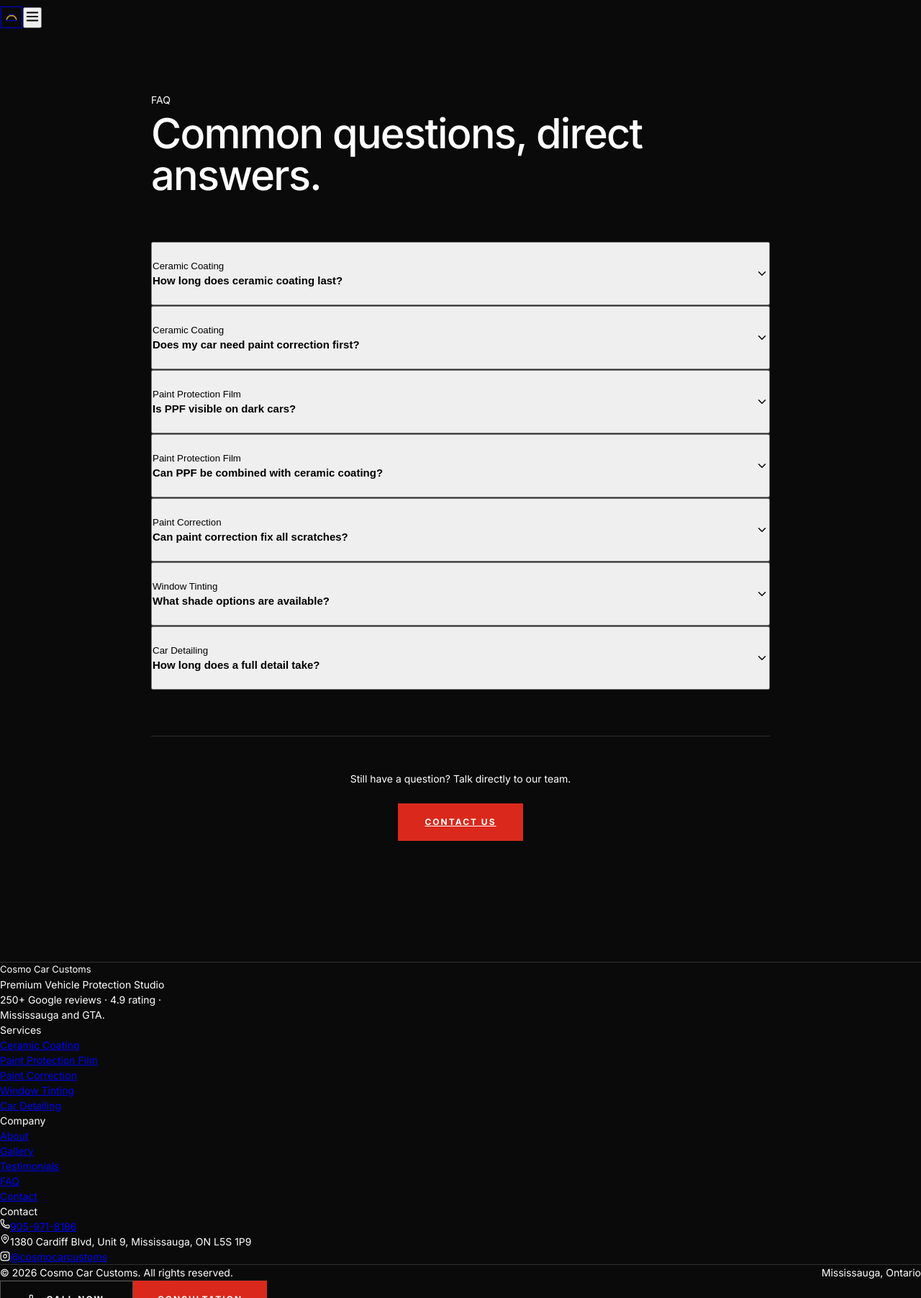
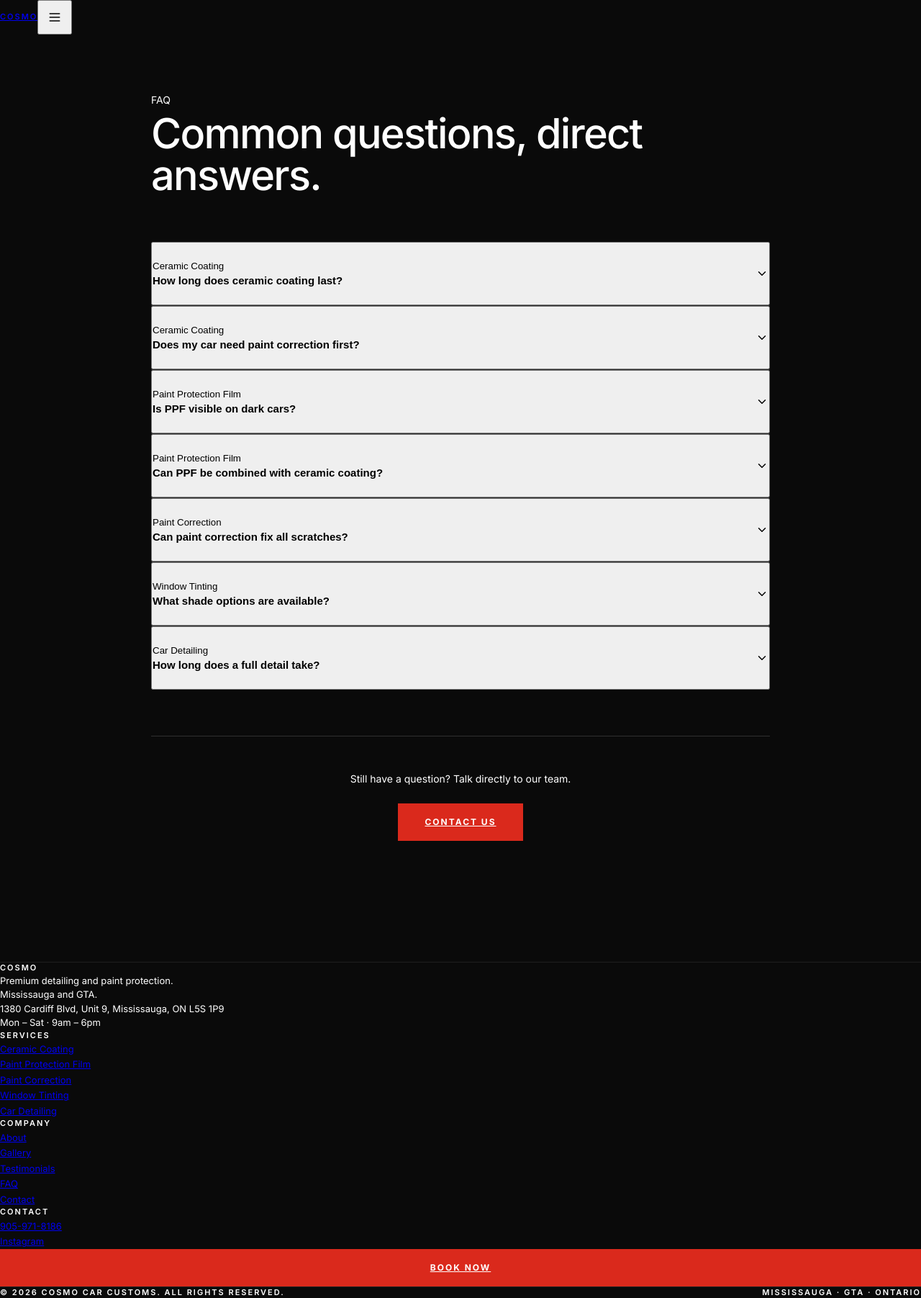
Before and after one commit to aakiflok/cosmo-car-customs, a Next.js app: page /faq in a window 1280 px wide. Shown: the whole page at 72% size. Before the commit the page ends 1778 px from the top, so only its background shows below. Built offline with nearby package versions, Linux system fonts and the light colour scheme.

Commit message:
design: Preloader, Nav, StickyCTA, Footer, layout, hooks — commit 2/4

```diff
--- a/app/layout.tsx
+++ b/app/layout.tsx
@@ -5,6 +5,7 @@ import Nav from '@/components/layout/Nav';
 import Footer from '@/components/layout/Footer';
 import StickyCTA from '@/components/layout/StickyCTA';
 import PageTransition from '@/components/layout/PageTransition';
+import Preloader from '@/components/layout/Preloader';
 import { localBusinessSchema } from '@/lib/schema';
 
 const inter = Inter({
@@ -17,11 +18,10 @@ const inter = Inter({
 export const metadata: Metadata = {
   metadataBase: new URL('https://cosmocarcustoms.com'),
   title: {
-    default: 'Cosmo Car Customs | Premium Detailing & Paint Protection — Mississauga, GTA',
+    default: 'Cosmo Car Customs | Premium Detailing & Paint Protection — Mississauga',
     template: '%s | Cosmo Car Customs',
   },
-  description: 'Ceramic coating, paint protection film, paint correction, window tinting, and premium detailing in Mississauga and the GTA. 4.9-star rated, 250+ reviews.',
-  keywords: ['ceramic coating Mississauga','paint correction GTA','PPF Mississauga','window tinting Mississauga','car detailing GTA','auto detailing Mississauga'],
+  description: 'Ceramic coating, PPF, paint correction, window tinting, and premium detailing in Mississauga and the GTA. 4.9-star rated.',
   openGraph: {
     title: 'Cosmo Car Customs',
     description: 'Premium vehicle detailing and paint protection in Mississauga.',
@@ -38,17 +38,14 @@ export default function RootLayout({ children }: { children: React.ReactNode })
   return (
     <html lang="en" className={inter.variable}>
       <head>
-        <link rel="preconnect" href="https://fonts.googleapis.com" />
-        <link rel="preconnect" href="https://fonts.gstatic.com" crossOrigin="anonymous" />
-        <script
-          type="application/ld+json"
-          dangerouslySetInnerHTML={{ __html: JSON.stringify(schema) }}
-        />
+        <script type="application/ld+json" dangerouslySetInnerHTML={{ __html: JSON.stringify(schema) }} />
       </head>
       <body className={`${inter.className} antialiased`}>
-        <a href="#main-content" className="sr-only focus:not-sr-only focus:absolute focus:left-4 focus:top-4 focus:z-[100] focus:bg-white focus:px-4 focus:py-2 focus:text-black">
+        <a href="#main-content"
+          className="sr-only focus:not-sr-only focus:absolute focus:left-4 focus:top-4 focus:z-[100] focus:bg-white focus:px-4 focus:py-2 focus:text-black">
           Skip to content
         </a>
+        <Preloader />
         <Nav />
         <main id="main-content" className="pb-safe">
           <PageTransition>{children}</PageTransition>
--- a/components/layout/Footer.tsx
+++ b/components/layout/Footer.tsx
@@ -1,44 +1,66 @@
 import Link from 'next/link';
-import { Phone, MapPin, Instagram } from 'lucide-react';
 import { BUSINESS, SERVICES } from '@/lib/data';
 
 export default function Footer() {
   return (
-    <footer className="border-t border-[#303030] bg-canvas px-4 py-16 md:px-8">
-      <div className="mx-auto grid max-w-[1280px] gap-10 md:grid-cols-2 lg:grid-cols-5">
-        <div className="lg:col-span-2">
-          <div className="label-cta mb-3 text-[13px] text-white">{BUSINESS.name}</div>
-          <div className="label-badge mb-5 text-white/45">{BUSINESS.tagline}</div>
-          <p className="max-w-[300px] text-sm leading-6 text-white/55">{BUSINESS.reviewCount} Google reviews · {BUSINESS.googleRating} rating · Mississauga and GTA.</p>
+    <footer className="border-t border-[#1f1f1f] bg-[#0a0a0a]" role="contentinfo">
+      <div className="mx-auto max-w-[1440px] px-5 py-16 md:px-10">
+        <div className="grid gap-12 md:grid-cols-3 lg:grid-cols-[2fr_1fr_1fr_1fr]">
+          {/* Brand */}
+          <div>
+            <div className="mb-4 flex items-center gap-3">
+              <span className="block h-[2px] w-8 bg-rossa" />
+              <span className="label-uc text-[13px] tracking-[3px] text-white">Cosmo</span>
             </div>
+            <p className="max-w-[260px] text-[13px] leading-6 text-white/40">
+              Premium detailing and paint protection. Mississauga and GTA.
+            </p>
+            <div className="mt-6 text-[13px] text-white/30">
+              <div>{BUSINESS.address}</div>
+              <div className="mt-1">Mon &ndash; Sat &middot; 9am &ndash; 6pm</div>
+            </div>
+          </div>
+          {/* Services */}
           <div>
-          <div className="label-badge mb-5 text-white/40">Services</div>
+            <div className="label-uc mb-5 text-[9px] text-white/25">Services</div>
             <ul className="space-y-3">
               {SERVICES.map(s => (
-              <li key={s.slug}><Link href={`/services/${s.slug}`} className="text-sm text-white/60 hover:text-white transition-colors">{s.name}</Link></li>
+                <li key={s.slug}>
+                  <Link href={`/services/${s.slug}`}
+                    className="text-[13px] text-white/45 transition-colors hover:text-white">
+                    {s.name}
+                  </Link>
+                </li>
               ))}
             </ul>
           </div>
+          {/* Company */}
           <div>
-          <div className="label-badge mb-5 text-white/40">Company</div>
-          <ul className="space-y-3 text-sm">
-            {[['About','about'],['Gallery','gallery'],['Testimonials','testimonials'],['FAQ','faq'],['Contact','contact']].map(([l,h]) => (
-              <li key={h}><Link href={`/${h}`} className="text-white/60 hover:text-white transition-colors">{l}</Link></li>
+            <div className="label-uc mb-5 text-[9px] text-white/25">Company</div>
+            <ul className="space-y-3">
+              {[['About','/about'],['Gallery','/gallery'],['Testimonials','/testimonials'],['FAQ','/faq'],['Contact','/contact']].map(([l,h])=>(
+                <li key={h}>
+                  <Link href={h} className="text-[13px] text-white/45 transition-colors hover:text-white">{l}</Link>
+                </li>
               ))}
             </ul>
           </div>
+          {/* Contact */}
           <div>
-          <div className="label-badge mb-5 text-white/40">Contact</div>
-          <ul className="space-y-4">
-            <li className="flex items-start gap-2 text-sm text-white/60"><Phone size={14} className="mt-0.5 shrink-0" /><a href={`tel:${BUSINESS.phone}`} className="hover:text-white">{BUSINESS.phone}</a></li>
-            <li className="flex items-start gap-2 text-sm text-white/60"><MapPin size={14} className="mt-0.5 shrink-0" /><span>{BUSINESS.address}</span></li>
-            <li className="flex items-center gap-2 text-sm text-white/60"><Instagram size={14} /><a href={BUSINESS.instagram} target="_blank" rel="noopener noreferrer" className="hover:text-white">@cosmocarcustoms</a></li>
+            <div className="label-uc mb-5 text-[9px] text-white/25">Contact</div>
+            <ul className="space-y-3">
+              <li><a href={`tel:${BUSINESS.phone.replace(/-/g,'')}`} className="text-[13px] text-white/45 hover:text-white">{BUSINESS.phone}</a></li>
+              <li><a href={BUSINESS.instagram} target="_blank" rel="noopener noreferrer" className="text-[13px] text-white/45 hover:text-white">Instagram</a></li>
             </ul>
+            <Link href="/consultation" className="btn-primary mt-8 w-full justify-center">
+              <span>Book Now</span>
+            </Link>
           </div>
         </div>
-      <div className="mx-auto mt-12 flex max-w-[1280px] items-center justify-between border-t border-[#303030] pt-6">
-        <p className="text-sm text-white/35">© {new Date().getFullYear()} Cosmo Car Customs. All rights reserved.</p>
-        <p className="text-sm text-white/35">Mississauga, Ontario</p>
+        <div className="mt-16 flex flex-wrap items-center justify-between gap-4 border-t border-[#1f1f1f] pt-8">
+          <p className="label-uc text-[9px] text-white/20">&copy; {new Date().getFullYear()} Cosmo Car Customs. All rights reserved.</p>
+          <p className="label-uc text-[9px] text-white/15">Mississauga &middot; GTA &middot; Ontario</p>
+        </div>
       </div>
     </footer>
   );
--- a/components/layout/Nav.tsx
+++ b/components/layout/Nav.tsx
@@ -1,162 +1,89 @@
 'use client';
-import { useState, useEffect, useRef } from 'react';
+import { useState, useEffect } from 'react';
 import Link from 'next/link';
 import { usePathname } from 'next/navigation';
-import { Menu, X, Phone, ChevronDown } from 'lucide-react';
+import { Menu, X, Phone } from 'lucide-react';
 import { BUSINESS, SERVICES } from '@/lib/data';
-
-const NAV_LINKS = [
-  { href: '/#services', label: 'Services', hasDropdown: true },
-  { href: '/#process',  label: 'Process' },
-  { href: '/gallery',   label: 'Gallery' },
-  { href: '/testimonials', label: 'Reviews' },
-  { href: '/about',     label: 'About' },
-];
 
 export default function Nav() {
   const [open,     setOpen]     = useState(false);
   const [scrolled, setScrolled] = useState(false);
-  const [svcsOpen, setSvcsOpen] = useState(false);
   const pathname = usePathname();
-  const dropRef  = useRef<HTMLDivElement>(null);
+
+  useEffect(() => { setOpen(false); }, [pathname]);
 
   useEffect(() => {
-    setOpen(false);
-    setSvcsOpen(false);
-  }, [pathname]);
-
-  useEffect(() => {
-    const onScroll = () => setScrolled(window.scrollY > 32);
-    window.addEventListener('scroll', onScroll, { passive: true });
-    return () => window.removeEventListener('scroll', onScroll);
-  }, []);
-
-  useEffect(() => {
-    const handler = (e: MouseEvent) => {
-      if (dropRef.current && !dropRef.current.contains(e.target as Node)) setSvcsOpen(false);
-    };
-    document.addEventListener('mousedown', handler);
-    return () => document.removeEventListener('mousedown', handler);
+    const fn = () => setScrolled(window.scrollY > 40);
+    window.addEventListener('scroll', fn, { passive: true });
+    return () => window.removeEventListener('scroll', fn);
   }, []);
 
   return (
     <header
       role="banner"
-      className={`fixed inset-x-0 top-0 z-50 transition-all duration-300 ${
+      className={`fixed inset-x-0 top-0 z-50 transition-all duration-500 ${
         scrolled || open ? 'nav-glass' : 'bg-transparent'
       }`}
     >
-      {/* ── Desktop bar ── */}
-      <div className="mx-auto flex h-16 max-w-[1280px] items-center justify-between px-4 md:px-8">
+      <div className="mx-auto flex h-16 max-w-[1440px] items-center justify-between px-5 md:px-10">
         {/* Logo */}
-        <Link href="/" className="flex min-h-[48px] items-center gap-3 text-white" aria-label="Cosmo Car Customs — Home">
-          <svg width="32" height="32" viewBox="0 0 48 48" fill="none" aria-hidden="true">
-            <rect x="2" y="2" width="44" height="44" stroke="currentColor" strokeWidth="1.5"/>
-            <path d="M14 28C18 18 30 18 34 28" stroke="#c79a3b" strokeWidth="2.4" strokeLinecap="square"/>
-            <path d="M12 31H36M18 18H30" stroke="currentColor" strokeWidth="1.5"/>
-          </svg>
-          <span className="hidden sm:block">
-            <span className="label-cta block text-[13px] text-white">Cosmo Car Customs</span>
-            <span className="label-badge block text-[10px] text-white/45">Mississauga · GTA</span>
-          </span>
+        <Link href="/" className="flex min-h-[48px] items-center gap-3" aria-label="Cosmo Car Customs">
+          <span className="block h-[2px] w-8 bg-rossa" aria-hidden="true" />
+          <span className="label-uc text-[13px] tracking-[3px] text-white">Cosmo</span>
         </Link>
 
-        {/* Desktop nav */}
-        <nav className="hidden items-center gap-6 lg:flex" aria-label="Primary navigation">
-          {NAV_LINKS.map(link =>
-            link.hasDropdown ? (
-              <div key={link.href} ref={dropRef} className="relative">
-                <button
-                  onClick={() => setSvcsOpen(v => !v)}
-                  className="touch-target label-nav flex items-center gap-1 text-white/75 transition-colors hover:text-white"
-                  aria-expanded={svcsOpen}
-                  aria-haspopup="true"
-                >
-                  {link.label}
-                  <ChevronDown size={12} className={`transition-transform duration-200 ${svcsOpen ? 'rotate-180' : ''}`} />
-                </button>
-                {svcsOpen && (
-                  <div className="absolute left-0 top-full mt-2 w-56 border border-[#303030] bg-canvas shadow-soft">
-                    {SERVICES.map(s => (
+        {/* Desktop links */}
+        <nav className="hidden items-center gap-8 lg:flex" aria-label="Primary">
+          {SERVICES.slice(0,5).map(s => (
             <Link key={s.slug} href={`/services/${s.slug}`}
-                        className="block px-5 py-3 text-body-sm text-white/70 transition-colors hover:bg-elevated hover:text-white"
-                      >
+              className="label-uc text-[10px] text-white/50 transition-colors hover:text-white">
               {s.name}
             </Link>
           ))}
-                  </div>
-                )}
-              </div>
-            ) : (
-              <Link
-                key={link.href}
-                href={link.href}
-                className="touch-target label-nav text-white/75 transition-colors hover:text-white"
-              >
-                {link.label}
-              </Link>
-            )
-          )}
         </nav>
 
-        {/* Desktop right actions */}
-        <div className="hidden items-center gap-4 lg:flex">
-          <a
-            href={`tel:${BUSINESS.phone.replace(/-/g,'')}`}
-            className="touch-target label-nav flex items-center gap-2 text-white/60 transition-colors hover:text-white"
-          >
-            <Phone size={13} aria-hidden="true" />
-            <span>{BUSINESS.phone}</span>
+        {/* Right */}
+        <div className="hidden items-center gap-6 lg:flex">
+          <a href={`tel:${BUSINESS.phone.replace(/-/g,'')}`}
+            className="label-uc flex items-center gap-2 text-[10px] text-white/40 transition-colors hover:text-white">
+            <Phone size={11} />{BUSINESS.phone}
           </a>
-          <Link href="/consultation" className="btn-primary">Book Consultation</Link>
+          <Link href="/consultation" className="btn-primary">
+            <span>Book Now</span>
+          </Link>
         </div>
 
-        {/* Mobile hamburger */}
+        {/* Hamburger */}
         <button
-          className="touch-target text-white lg:hidden"
+          className="flex min-h-[48px] min-w-[48px] items-center justify-center text-white lg:hidden"
           onClick={() => setOpen(v => !v)}
           aria-label={open ? 'Close menu' : 'Open menu'}
           aria-expanded={open}
-          aria-controls="mobile-menu"
         >
-          {open ? <X size={22} /> : <Menu size={22} />}
+          {open ? <X size={20} /> : <Menu size={20} />}
         </button>
       </div>
 
-      {/* ── Mobile menu ── */}
+      {/* Mobile menu */}
       {open && (
-        <nav
-          id="mobile-menu"
-          aria-label="Mobile navigation"
-          className="border-t border-[#303030] bg-canvas px-4 pb-6 pt-2 lg:hidden"
-        >
-          {/* Services group */}
-          <div className="border-b border-[#303030] pb-4 mb-4">
-            <div className="label-badge py-3 text-white/35">Services</div>
+        <div className="border-t border-[#1f1f1f] bg-[#0a0a0a] px-5 pb-8 pt-4 lg:hidden">
+          <div className="label-uc mb-4 text-[9px] text-white/25">Services</div>
           {SERVICES.map(s => (
-              <Link
-                key={s.slug}
-                href={`/services/${s.slug}`}
-                className="block py-3 label-nav text-white/70"
-              >
+            <Link key={s.slug} href={`/services/${s.slug}`}
+              className="block py-3 label-uc text-[11px] text-white/60 hover:text-white">
               {s.name}
             </Link>
           ))}
+          <div className="mt-6 grid grid-cols-2 gap-3">
+            <a href={`tel:${BUSINESS.phone.replace(/-/g,'')}`}
+              className="btn-outline flex items-center justify-center gap-2 text-[11px]">
+              <Phone size={11} /> Call
+            </a>
+            <Link href="/consultation" className="btn-primary">
+              <span>Book Now</span>
+            </Link>
           </div>
-          {/* Other links */}
-          {NAV_LINKS.filter(l => !l.hasDropdown).map(l => (
-            <Link key={l.href} href={l.href} className="block py-3 label-nav text-white/70">
-              {l.label}
-            </Link>
-          ))}
-          {/* CTA row */}
-          <div className="mt-5 grid grid-cols-2 gap-3">
-            <a href={`tel:${BUSINESS.phone.replace(/-/g,'')}`} className="btn-outline flex items-center justify-center gap-2">
-              <Phone size={13} /><span>{BUSINESS.phone}</span>
-            </a>
-            <Link href="/consultation" className="btn-primary">Consultation</Link>
         </div>
-        </nav>
       )}
     </header>
   );
--- /dev/null
+++ b/components/layout/Preloader.tsx
@@ -0,0 +1,36 @@
+'use client';
+import { useEffect, useRef } from 'react';
+
+export default function Preloader() {
+  const ref = useRef<HTMLDivElement>(null);
+
+  useEffect(() => {
+    const el = ref.current;
+    if (!el) return;
+    const letters = el.querySelectorAll<HTMLElement>('.pre-letter');
+    letters.forEach((l, i) => {
+      l.style.animationDelay = `${0.55 + i * 0.07}s`;
+    });
+    const dur = window.innerWidth < 640 ? 1200 : 1800;
+    const t = setTimeout(() => {
+      el.classList.add('done');
+      el.addEventListener('animationend', () => {
+        el.style.display = 'none';
+        document.body.style.overflow = '';
+      }, { once: true });
+    }, dur);
+    document.body.style.overflow = 'hidden';
+    return () => clearTimeout(t);
+  }, []);
+
+  return (
+    <div id="preloader" ref={ref} aria-hidden="true">
+      <div className="pre-line" />
+      <div className="pre-word">
+        {'COSMO'.split('').map((ch, i) => (
+          <span key={i} className="pre-letter">{ch}</span>
+        ))}
+      </div>
+    </div>
+  );
+}
--- a/components/layout/StickyCTA.tsx
+++ b/components/layout/StickyCTA.tsx
@@ -1,15 +1,30 @@
 'use client';
+import { useState, useEffect } from 'react';
 import Link from 'next/link';
 import { Phone } from 'lucide-react';
 import { BUSINESS } from '@/lib/data';
 
 export default function StickyCTA() {
+  const [show, setShow] = useState(false);
+  useEffect(() => {
+    const fn = () => setShow(window.scrollY > 300);
+    window.addEventListener('scroll', fn, { passive: true });
+    return () => window.removeEventListener('scroll', fn);
+  }, []);
   return (
-    <div className="sticky-bar fixed inset-x-0 bottom-0 z-40 flex items-center gap-3 px-4 py-3 md:hidden">
-      <a href={`tel:${BUSINESS.phone}`} className="btn-outline flex flex-1 items-center justify-center gap-2">
-        <Phone size={14} /><span>Call Now</span>
-      </a>
-      <Link href="/consultation" className="btn-primary flex-1 text-center">Consultation</Link>
+    <div className={`sticky-bar fixed inset-x-0 bottom-0 z-40 lg:hidden transition-transform duration-300 ${
+      show ? 'translate-y-0' : 'translate-y-full'
+    }`}>
+      <div className="grid grid-cols-2">
+        <a href={`tel:${BUSINESS.phone.replace(/-/g,'')}`}
+          className="flex min-h-[56px] items-center justify-center gap-2 label-uc text-[10px] text-white/70 border-r border-[#1f1f1f]">
+          <Phone size={13} /> Call
+        </a>
+        <Link href="/consultation"
+          className="flex min-h-[56px] items-center justify-center label-uc text-[10px] bg-rossa text-white">
+          Book Now
+        </Link>
+      </div>
     </div>
   );
 }
```
Also changed, not shown: hooks/useCounter.ts (added, +23 -0 lines), hooks/useMagnetic.ts (added, +24 -0 lines), hooks/useScrollReveal.ts (added, +20 -0 lines). Lines whose indentation alone changed are shown as unchanged.
